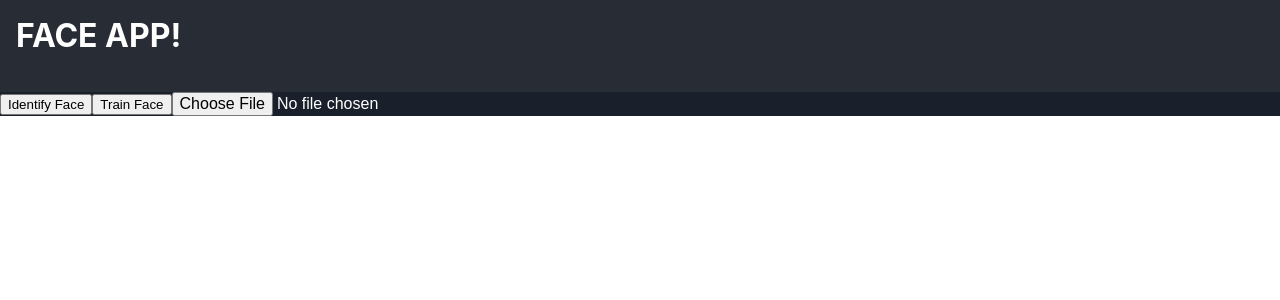
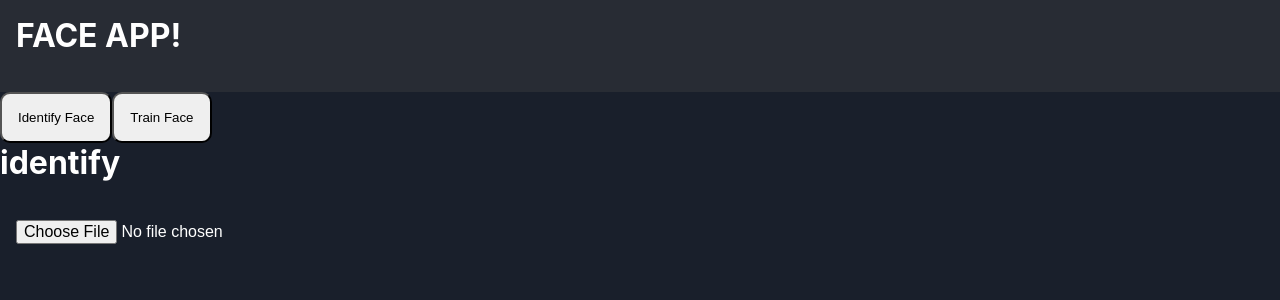
Before and after one commit to etseng02/faceapp, a React (Create React App) app: page / in a window 1280 px wide. Both pictures are taken after a click on the button "Identify Face". Shown: the top 300 px of the page. Built offline with nearby package versions, Linux system fonts and the light colour scheme.

Commit message:
Added styling for easier look on eyes

```diff
--- a/src/App.scss
+++ b/src/App.scss
@@ -1,6 +1,10 @@
 @import 'styles/_config.scss';
 
-.App {
-  color: $primaryText;
+// .App {
+//   color: $primaryText;
+//   background-color: $primaryBackground;
+// }
+body {
   background-color: $primaryBackground;
+  color: white;
 }
--- a/src/Screens/HomeScreen.tsx
+++ b/src/Screens/HomeScreen.tsx
@@ -27,9 +27,12 @@ export const HomeScreen: React.FC = (props) => {
       />
 
       {state.imageUploadMode &&
+        <Fragment>
+        <h1>{state.imageUploadMode}</h1>
         <UploadImage
           mode = {state.imageUploadMode}
         />
+        </Fragment>
       }
 
     </Fragment>
--- a/src/components/Button.tsx
+++ b/src/components/Button.tsx
@@ -1,4 +1,5 @@
 import React from 'react';
+import '../styles/_button.scss'
 // import { tsPropertySignature } from '@babel/types';
 
 interface Props {
--- a/src/components/UploadImage.tsx
+++ b/src/components/UploadImage.tsx
@@ -39,7 +39,14 @@ class UploadImage extends Component<MyComponentProps, MyComponentState>{
     }
 
     if (this.props.mode === "identify") {
-      axios.get('http://localhost:5000/api/recognize')
+      axios({
+        method: 'post',
+        url:'http://localhost:5000/api/recognize',
+        data: {
+          image: event.target.files[0]
+        }
+      })
+
         .then(function (response:any) {
           // handle success
           console.log(response);
@@ -66,6 +73,7 @@ class UploadImage extends Component<MyComponentProps, MyComponentState>{
        <input
          type="file"
          onChange={this.fileSelectedHandler}
+         name="image"
        />
        {/* <h2>Selected File: {this.state.selectedFile}</h2> */}
      </Fragment>
--- /dev/null
+++ b/src/styles/_button.scss
@@ -0,0 +1,6 @@
+@import './config';
+
+button {
+  padding: 1rem;
+  border-radius: 10px;
+}
--- a/src/styles/_uploadimage.scss
+++ b/src/styles/_uploadimage.scss
@@ -1,6 +1,7 @@
 @import './config';
 
 input {
+  padding: 1rem;
   color: $primaryText;
   font-size: 1rem;
 }
```
